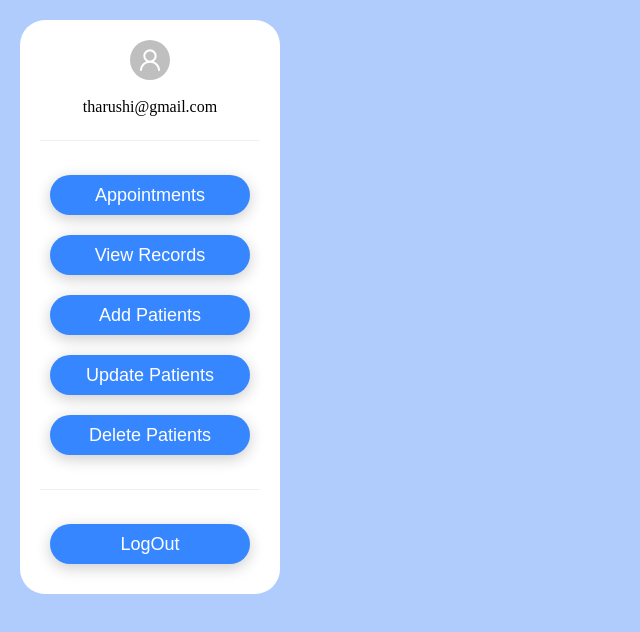
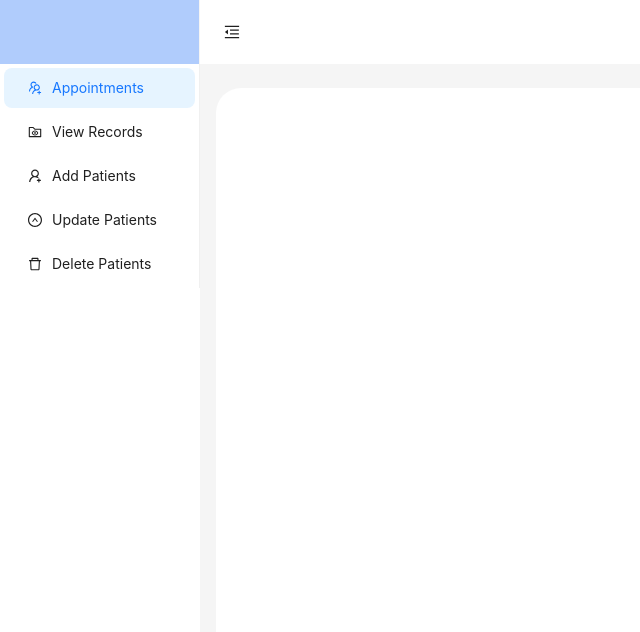
Before and after one commit to ayeshanweerasuriya/DMS, a React (Vite) app in the folder frontend/: page / in a window 1280 px wide. Shown: the top 632 px of the page, without its empty margins (0-640 px from the left). Built offline with nearby package versions, Linux system fonts and the light colour scheme.

Commit message:
Refactor App component to use Ant Design layout and routing; update CSS for improved styling

```diff
--- a/frontend/src/App.jsx
+++ b/frontend/src/App.jsx
@@ -1,23 +1,99 @@
-import { BrowserRouter as Router, Routes, Route } from "react-router-dom";
-import { MenuBar } from "./components/menubar/ManuBar";
-import { Appointments } from "./views/appointments";
-import { ViewRecords } from "./views/ViewRecords";
-import { AddPatients } from "./views/AddPatients";
-import { UpdatePatients } from "./views/UpdatePatients";
-import { DeletePatients } from "./views/DeletePatients";
-// import { LogIn } from "./views/login/LogIn";
+import { Routes, Route, Link } from "react-router-dom";
+import { Button, Layout, Menu, theme } from "antd";
+import { useState } from "react";
+import {
+  UsergroupAddOutlined,
+  FolderViewOutlined,
+  UpCircleOutlined,
+  MenuUnfoldOutlined,
+  MenuFoldOutlined,
+  DeleteOutlined,
+  UserAddOutlined,
+} from "@ant-design/icons";
+import { Appointments } from "./views/appointments/Appointments";
+import { ViewRecords } from "./views/view-patients/ViewRecords";
+import { AddPatients } from "./views/add-patients/AddPatients";
+import { UpdatePatients } from "./views/update-patients/UpdatePatients";
+import { DeletePatients } from "./views/delete-patients/DeletePatients";
 
-function App() {
+const App = () => {
+  const [collapsed, setCollapsed] = useState(false);
+  const { Header, Sider, Content } = Layout;
+
+  const borderRadiusLG = "25px";
+  const colorBgContainer = theme === "dark" ? "#b0ccfc" : "#fff";
+
+  const menuItems = [
+    {
+      key: "1",
+      icon: <UsergroupAddOutlined />,
+      label: <Link to="/appointments">Appointments</Link>,
+    },
+    {
+      key: "2",
+      icon: <FolderViewOutlined />,
+      label: <Link to="/view-records">View Records</Link>,
+    },
+    {
+      key: "3",
+      icon: <UserAddOutlined />,
+      label: <Link to="/add-patients">Add Patients</Link>,
+    },
+    {
+      key: "4",
+      icon: <UpCircleOutlined />,
+      label: <Link to="/update-patients">Update Patients</Link>,
+    },
+    {
+      key: "5",
+      icon: <DeleteOutlined />,
+      label: <Link to="/delete-patients">Delete Patients</Link>,
+    },
+  ];
+
   return (
-    // <div>
-    // <LogIn />
-    // </div>
-    <Router>
-      <div style={{ display: "flex", minHeight: "100vh" }}>
-        <div style={{ width: "300px" }}>
-          <MenuBar />
-        </div>
-        <div style={{ flex: 1, padding: "20px" }}>
+    <Layout style={{ height: "100vh" }}>
+      <Sider
+        style={{ backgroundColor: "#fff" }}
+        trigger={null}
+        collapsible
+        collapsed={collapsed}
+      >
+        <div className="demo-logo-vertical" />
+        <Menu
+          theme="light"
+          mode="inline"
+          defaultSelectedKeys={["1"]}
+          items={menuItems}
+        />
+      </Sider>
+      <Layout>
+        <Header
+          style={{
+            padding: 0,
+            background: colorBgContainer,
+          }}
+        >
+          <Button
+            type="text"
+            icon={collapsed ? <MenuUnfoldOutlined /> : <MenuFoldOutlined />}
+            onClick={() => setCollapsed(!collapsed)}
+            style={{
+              fontSize: "16px",
+              width: 64,
+              height: 64,
+            }}
+          />
+        </Header>
+        <Content
+          style={{
+            margin: "24px 16px",
+            padding: 24,
+            minHeight: 280,
+            background: colorBgContainer,
+            borderRadius: borderRadiusLG,
+          }}
+        >
           <Routes>
             <Route path="/appointments" element={<Appointments />} />
             <Route path="/view-records" element={<ViewRecords />} />
@@ -25,10 +101,10 @@ function App() {
             <Route path="/update-patients" element={<UpdatePatients />} />
             <Route path="/delete-patients" element={<DeletePatients />} />
           </Routes>
-        </div>
-      </div>
-    </Router>
+        </Content>
+      </Layout>
+    </Layout>
   );
-}
+};
 
 export default App;
--- a/frontend/src/index.css
+++ b/frontend/src/index.css
@@ -7,3 +7,11 @@
 body {
   background-color: rgb(176, 204, 252);
 }
+
+.demo-logo-vertical {
+  display: block;
+  width: auto;
+  height: 64px;
+  background-color: rgb(176, 204, 252);
+  border-right: 1px solid #f5f5f5;
+}
--- a/frontend/src/main.jsx
+++ b/frontend/src/main.jsx
@@ -1,10 +1,13 @@
-import { StrictMode } from 'react'
-import { createRoot } from 'react-dom/client'
-import App from './App.jsx'
-import './index.css'
+import { StrictMode } from "react";
+import { createRoot } from "react-dom/client";
+import { BrowserRouter as Router } from "react-router-dom";
+import App from "./App.jsx";
+import "./index.css";
 
-createRoot(document.getElementById('root')).render(
+createRoot(document.getElementById("root")).render(
   <StrictMode>
-    <App />
-  </StrictMode>,
-)
+    <Router>
+      <App />
+    </Router>
+  </StrictMode>
+);
```
Also changed, not shown: frontend/src/views/add-patients/AddPatients.jsx (renamed from frontend/src/views/AddPatients.jsx), frontend/src/views/appointments/Appointments.jsx (renamed from frontend/src/views/Appointments.jsx), frontend/src/views/delete-patients/DeletePatients.jsx (renamed from frontend/src/views/DeletePatients.jsx), frontend/src/views/update-patients/UpdatePatients.jsx (renamed from frontend/src/views/UpdatePatients.jsx), frontend/src/views/view-patients/ViewRecords.jsx (renamed from frontend/src/views/ViewRecords.jsx).
